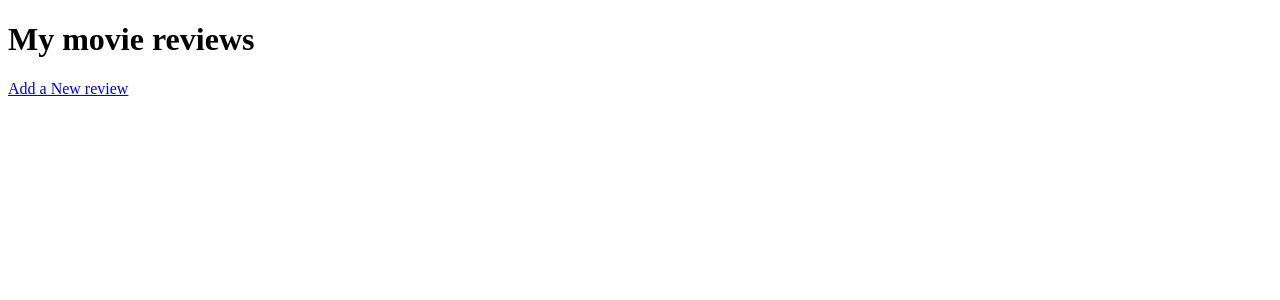
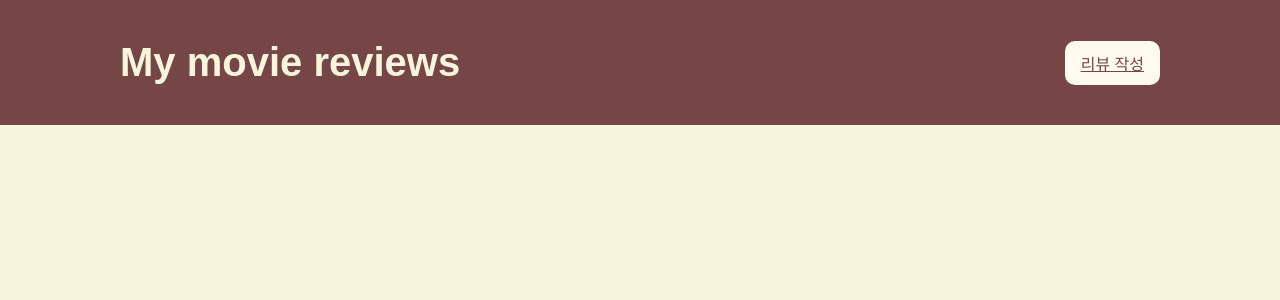
Before and after one commit to Pirogramming-25/Jung-seunghyun, a Django app: page / in a window 1280 px wide. Shown: the top 300 px of the page. Run offline with Django 5.2, Linux system fonts and the light colour scheme; data that the repository does not hold is empty.

Commit message:
feat: 스타일 구현

```diff
--- /dev/null
+++ b/myMovieReviews/reviews/static/reviews/style.css
@@ -0,0 +1,133 @@
+* {
+    box-sizing: border-box;
+}
+body {
+    margin: 0;
+    font-family:Arial, sans-serif;
+    background-color: beige;
+    color:rgb(59, 24, 24);
+}
+.page {
+    width: 100%;
+    max-width: 1100px;
+    margin: 0 auto;
+}
+.header {
+    width: 100vw;
+    margin-left: calc(50% - 50vw);
+    margin-bottom: 30px;
+    background-color: #764646;
+    color: beige;
+    padding: 40px 120px;
+
+    display: flex;
+    align-items: center;
+    justify-content: space-between;
+}
+.header h1 {
+    margin: 0;
+    font-size: 40px;
+}
+.header-link {
+    color: beige;
+    font-size: 40px;
+    font-weight: 700;
+}
+.button {
+    padding: 10px 16px;
+    border-radius: 10px;
+    background-color: #fffaf0;
+    color:beige;
+    color:#764646;
+}
+
+/*리스트 페이지*/
+.review-list {
+    display: grid;
+    grid-template-columns: repeat(4,1fr);
+    gap: 10px;
+    padding: 40px;
+}
+.review-card {
+    background-color: #fffaf0;
+    border: 2px solid #764646;
+    border-radius: 10px;
+    padding: 18px;
+}
+.review-title {
+    margin: 0 5px 14px;
+    font-size: 25px;
+}
+.review-title a {
+    color:#764646;
+}
+.review-card p {
+    margin: 10px 0;
+    font-size: 15px;
+    font-weight: 600;
+}
+
+/* 디테일 페이지 */
+.detail-card {
+    background-color: #fffaf0;
+    border: 2px solid #764646;
+    border-radius: 14px;
+    padding: 32px;
+    margin: 40px;
+}
+.detail-card h1 {
+    margin: 0 0 24px;
+    font-size: 36px;
+    color: #764646;
+}
+.detail-card p {
+    margin: 14px 0;
+    font-size: 15px;
+    font-weight: 600;
+}
+.actions {
+    display: flex;
+    justify-content: flex-end;
+    gap: 10px;
+    margin-top: 30px;
+}
+
+/*수정 페이지*/
+.page > h1 {
+    margin: 40px 40px 0;
+    font-size: 36px;
+    color: #764646;
+}
+.review-form {
+    background-color: #fffaf0;
+    border: 2px solid #764646;
+    border-radius: 14px;
+    padding: 32px;
+    margin: 30px 40px 40px;
+}
+.form-content {
+    display: flex;
+    flex-direction: column;
+    gap: 8px;
+    margin-bottom: 18px;
+}
+.form-content label {
+    font-size: 18px;
+    font-weight: 700;
+    color: #764646;
+}
+.form-content input,
+.form-content select,
+.form-content textarea {
+    width: 100%;
+    padding: 12px 14px;
+    border: 1px solid #764646;
+    border-radius: 10px;
+    background-color: #fffaf0;
+    color: rgb(59, 24, 24);
+    font-size: 16px;
+}
+.form-content textarea {
+    min-height: 160px;
+    resize: vertical;
+}
--- a/myMovieReviews/reviews/templates/reviews/review_list.html
+++ b/myMovieReviews/reviews/templates/reviews/review_list.html
@@ -1,19 +1,22 @@
+{% load static %}
 <!DOCTYPE html>
-<html lang="en">
+<html lang="ko">
 <head>
     <meta charset="UTF-8">
     <meta name="viewport" content="width=device-width, initial-scale=1.0">
     <title>리뷰 리스트</title>
+    <link rel="stylesheet" href="{% static 'reviews/style.css' %}">
 </head>
 <body>
-    <header>
+    <div class="page">
+        <header class="header">
                 <h1>My movie reviews</h1>
-        <a href="{% url 'reviews:review_create' %}">Add a New review</a>
+                <a href="{% url 'reviews:review_create' %}" class="button">리뷰 작성</a>
         </header>
-    <main>
+        <main class="review-list">
             {% for review in reviews %}
-        <article>
-            <h2>
+            <article class="review-card">
+                <h2 class="review-title">
                     <a href="{% url 'reviews:review_detail' review.pk %}">{{review.title}}</a>
                 </h2>
                 <p>개봉 년도: {{review.release_year}}</p>
@@ -22,5 +25,6 @@
             </article>
             {% endfor %}
         </main>
+    </div>
 </body>
 </html>
```
Also changed, not shown: myMovieReviews/reviews/templates/reviews/review_detail.html (+10 -6 lines), myMovieReviews/reviews/templates/reviews/review_form.html (+14 -11 lines). Lines whose indentation alone changed are shown as unchanged.
